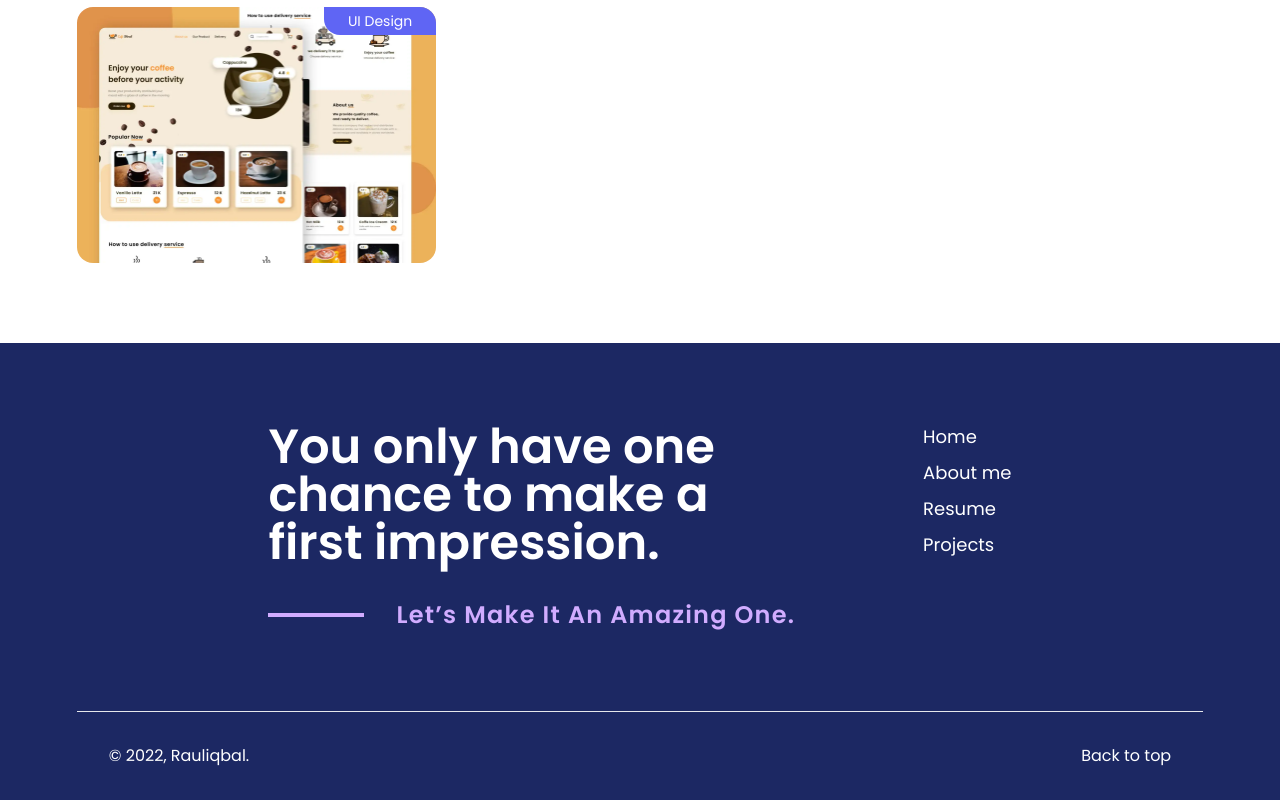
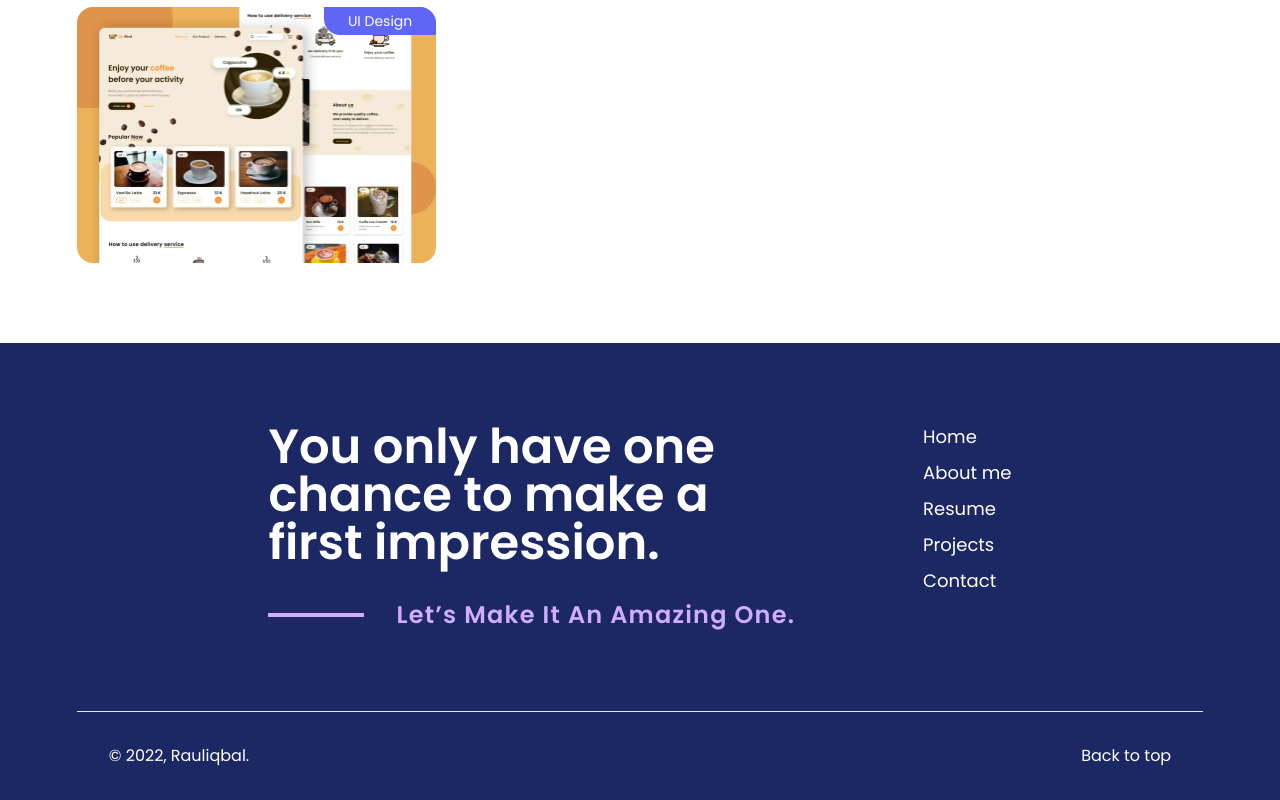
Before and after one commit to Rauliqbal/mridev-site, a Vue app: page /#/project in a window 1280 px wide. Shown: the part 880-1680 px from the top of the page. Built offline with nearby package versions, Linux system fonts and the light colour scheme; what tw-elements, vue-tilt.js would draw is missing.

Commit message:
add contact

```diff
--- a/src/components/Footer.vue
+++ b/src/components/Footer.vue
@@ -14,6 +14,7 @@
                <router-link @click="reloadPage" to="/about" class="text-lg text-center md:text-start text-white hover:text-primary/70 transition duration-200">About me</router-link>
                <router-link @click="reloadPage" to="/resume" class="text-lg text-center md:text-start text-white hover:text-primary/70 transition duration-200">Resume</router-link>
                <router-link @click="reloadPage" to="/project" class="text-lg text-center md:text-start text-white hover:text-primary/70 transition duration-200">Projects</router-link>
+               <router-link @click="reloadPage" to="/contact" class="text-lg text-center md:text-start text-white hover:text-primary/70 transition duration-200">Contact</router-link>
             </div>
          </div>
 
--- a/src/components/Navbar.vue
+++ b/src/components/Navbar.vue
@@ -8,6 +8,7 @@
             <li><router-link @click="reloadPage" to="/about" class="text-2xl md:text-4xl" href="#">About me</router-link></li>
             <li><router-link @click="reloadPage" to="/resume" class="text-2xl md:text-4xl" href="#">Resume</router-link></li>
             <li><router-link @click="reloadPage" to="/project" class="text-2xl md:text-4xl" href="#">Projects</router-link></li>
+            <li><router-link @click="reloadPage" to="/contact" class="text-2xl md:text-4xl" href="#">Contact</router-link></li>
          </ul>
          <div class="flex gap-4 md:gap-8 absolute bottom-20 left-1/2 -translate-x-1/2">
             <a href="https://dribbble.com/Rauliqbal" target="_blank" class="flex items-center text-sm md:text-lg gap-2 text-white hover:text-slate-700 transition duration-200">
--- /dev/null
+++ b/src/views/Contact.vue
@@ -0,0 +1,7 @@
+<template></template>
+
+<script>
+export default {};
+</script>
+
+<style></style>
```
